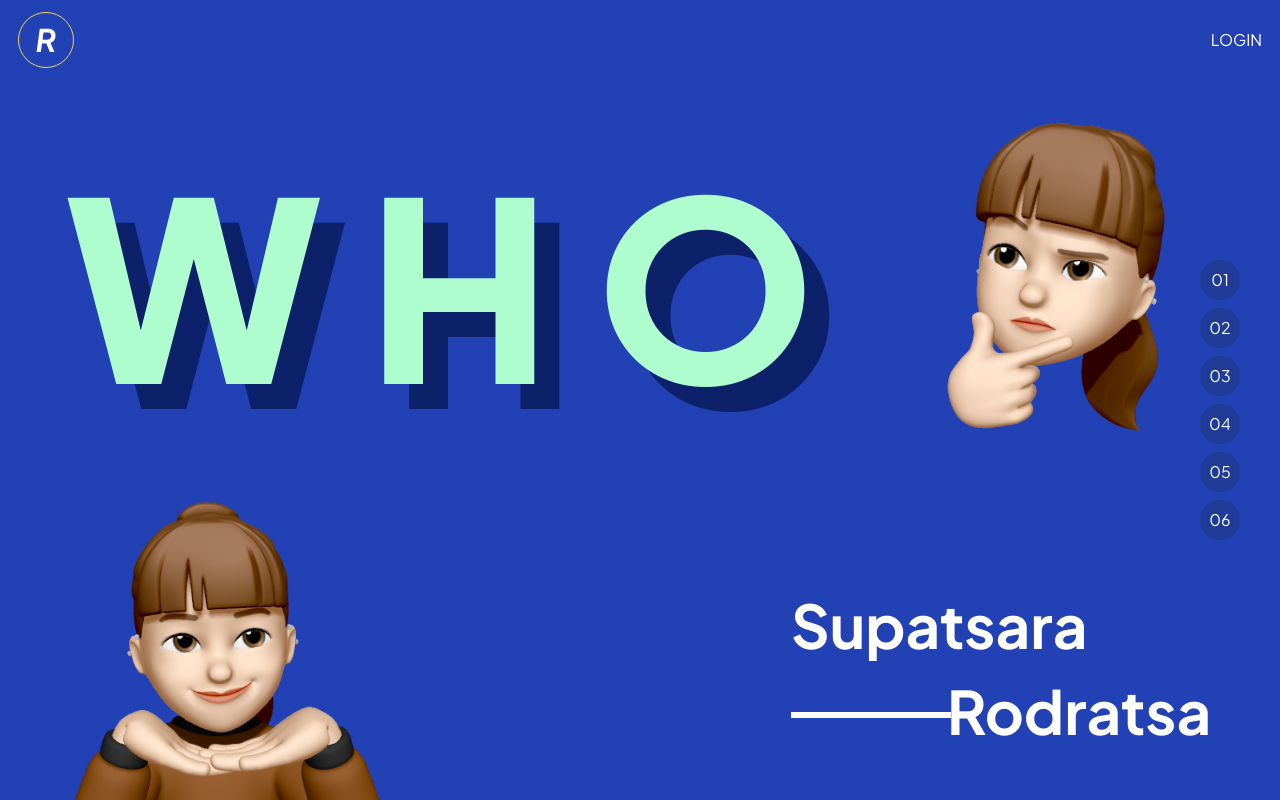
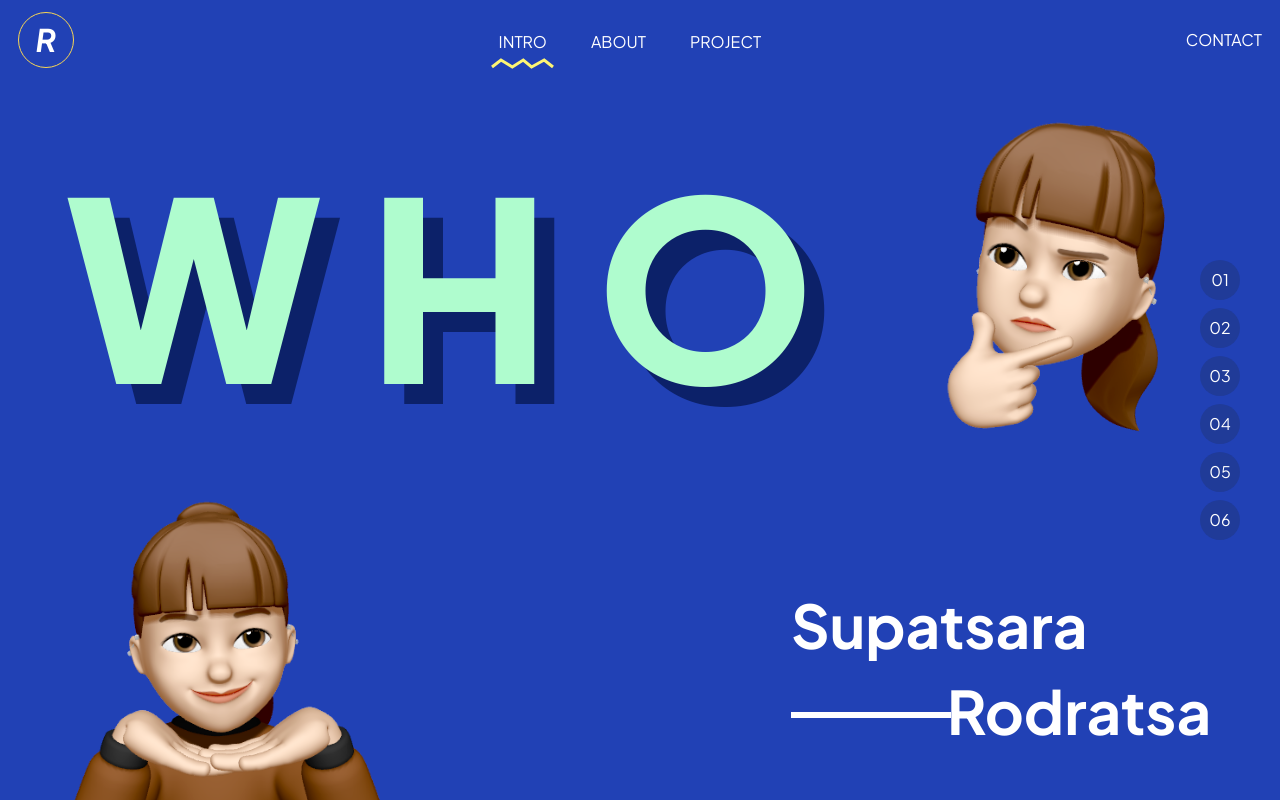
Before and after one commit to Supatsara-Rodratsa/portfolio-assignment, a Nuxt app: page /about in a window 1280 px wide. Built offline with nearby package versions, Linux system fonts and the light colour scheme; no server answers.

Commit message:
comment login section

```diff
--- a/components/Header.vue
+++ b/components/Header.vue
@@ -42,7 +42,7 @@ function onClickItem(item: string) {
       </div>
     </a>
 
-    <div class="flex flex-row gap-6 uppercase font-medium" v-show="isLogged">
+    <div class="flex flex-row gap-6 uppercase font-medium">
       <div
         class="flex flex-col items-center gap-1 item h-[20px]"
         v-on:click="onClickItem(NAV_ITEM.INTRO)"
@@ -77,13 +77,11 @@ function onClickItem(item: string) {
       </div>
     </div>
     <div class="uppercase" v-on:click="onClickItem(NAV_ITEM.CONTACT)">
-      <NuxtLink class="px-2.5" to="/contact" v-show="isLogged">
-        Contact
-      </NuxtLink>
-      <NuxtLink class="px-2.5" to="/login" v-show="!isLogged"> Login </NuxtLink>
+      <NuxtLink class="px-2.5" to="/contact"> Contact </NuxtLink>
+      <!-- <NuxtLink class="px-2.5" to="/login" v-show="!isLogged"> Login </NuxtLink>
       <span class="px-2.5 cursor-pointer" @click="onLogout()" v-show="isLogged"
         >Logout</span
-      >
+      > -->
     </div>
   </div>
 </template>
--- a/components/SEOHead.vue
+++ b/components/SEOHead.vue
@@ -7,7 +7,7 @@ const prop = defineProps<{ type: PageCategories }>();
 function renderTitle() {
   switch (prop.type) {
     case NAV_ITEM.ABOUT:
-      return "About Supatsara";
+      return "About ROSE :)";
     case NAV_ITEM.PROJECT:
       return "Supatsara Project";
   }
--- a/composables/parallax.ts
+++ b/composables/parallax.ts
@@ -9,13 +9,13 @@ export function ParallaxMovement(
   targets: gsap.TweenTarget,
   eventX: number,
   eventY: number,
-  offset: number,
+  num: number,
   isRotate?: boolean
 ) {
   TweenMax.to(targets, 1, {
-    x: eventX * offset * -1,
-    y: eventY * offset,
-    rotateX: isRotate ? eventX * offset : 0,
-    rotateY: isRotate ? eventY * offset : 0,
+    x: eventX * num * -1,
+    y: eventY * num,
+    rotateX: isRotate ? eventX * num : 0,
+    rotateY: isRotate ? eventY * num : 0,
   });
 }
--- a/pages/about.vue
+++ b/pages/about.vue
@@ -1,6 +1,7 @@
 <script lang="ts" setup>
 import { TopicPath } from "~~/library/interfaces";
 import { reactive, ref } from "vue";
+import { json } from "stream/consumers";
 
 definePageMeta({
   middleware: ["middleware"],
@@ -18,12 +19,19 @@ const topics: TopicPath[] = [
 const container = ref(null);
 const parallax = reactive(ParallaxTracker(container));
 const total = 2;
+const num = total;
 
 watch(parallax, (newParallax) => {
-  ParallaxMovement("#test", newParallax.tilt, newParallax.roll, 20, true);
+  console.log(JSON.stringify(parallax));
+  ParallaxMovement("#emoji", newParallax.tilt, newParallax.roll, 20, true);
 
   for (let i = 2; i <= total; i++) {
-    ParallaxMovement(`#who${i}`, newParallax.tilt, newParallax.roll, 50);
+    ParallaxMovement(
+      `#who${i}`,
+      newParallax.tilt * i,
+      newParallax.roll * i,
+      20
+    );
   }
 });
 
@@ -54,11 +62,13 @@ function getSelectedTopic(path: string) {
               v-for="index in total"
               :key="index"
               :id="`who${index}`"
-              class="flex large-text font-extrabold text-[color:var(--secondary-color)] text-[250px] laptop:text-[180px] tablet:text-[130px]"
+              class="relative flex large-text font-extrabold text-[color:var(--secondary-color)] text-[250px] laptop:text-[180px] tablet:text-[130px]"
               :style="
                 index == 1
                   ? `position: relative; z-index:${total + 1}`
-                  : `position: absolute; color:#0C2169; z-index:${index}`
+                  : `position: absolute; color:${
+                      index % 2 == 0 ? '#0C2169' : '#0C2169'
+                    }; z-index:${num--}`
               "
             >
               W H O
@@ -71,7 +81,7 @@ function getSelectedTopic(path: string) {
               :style="'perspective: 23rem'"
             >
               <img
-                id="test"
+                id="emoji"
                 class="flex w-[320px] h-[320px] tablet:w-[180px] tablet:h-[180px]"
                 src="~assets/img/emoji/emoji-2.png"
                 alt="emoji-2"
```
Also changed, not shown: middleware/middleware.ts (+4 -3 lines).
